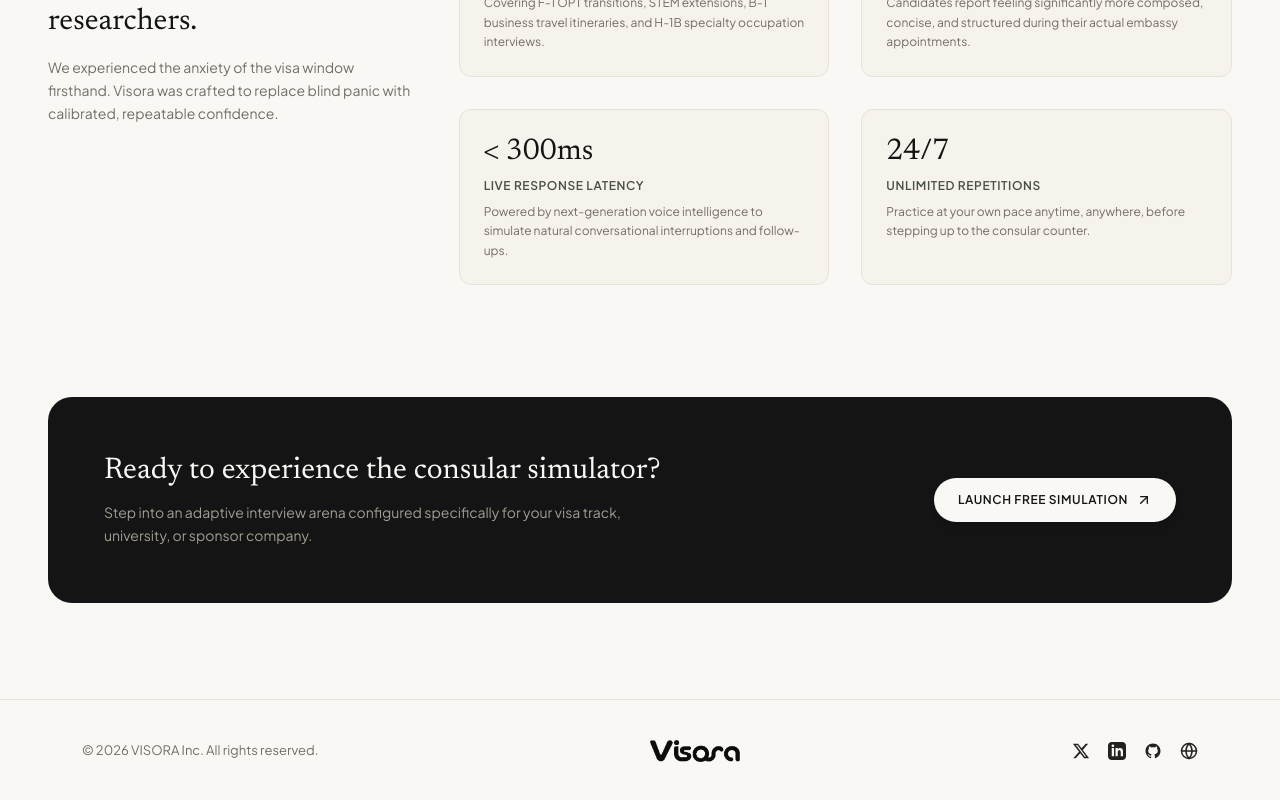
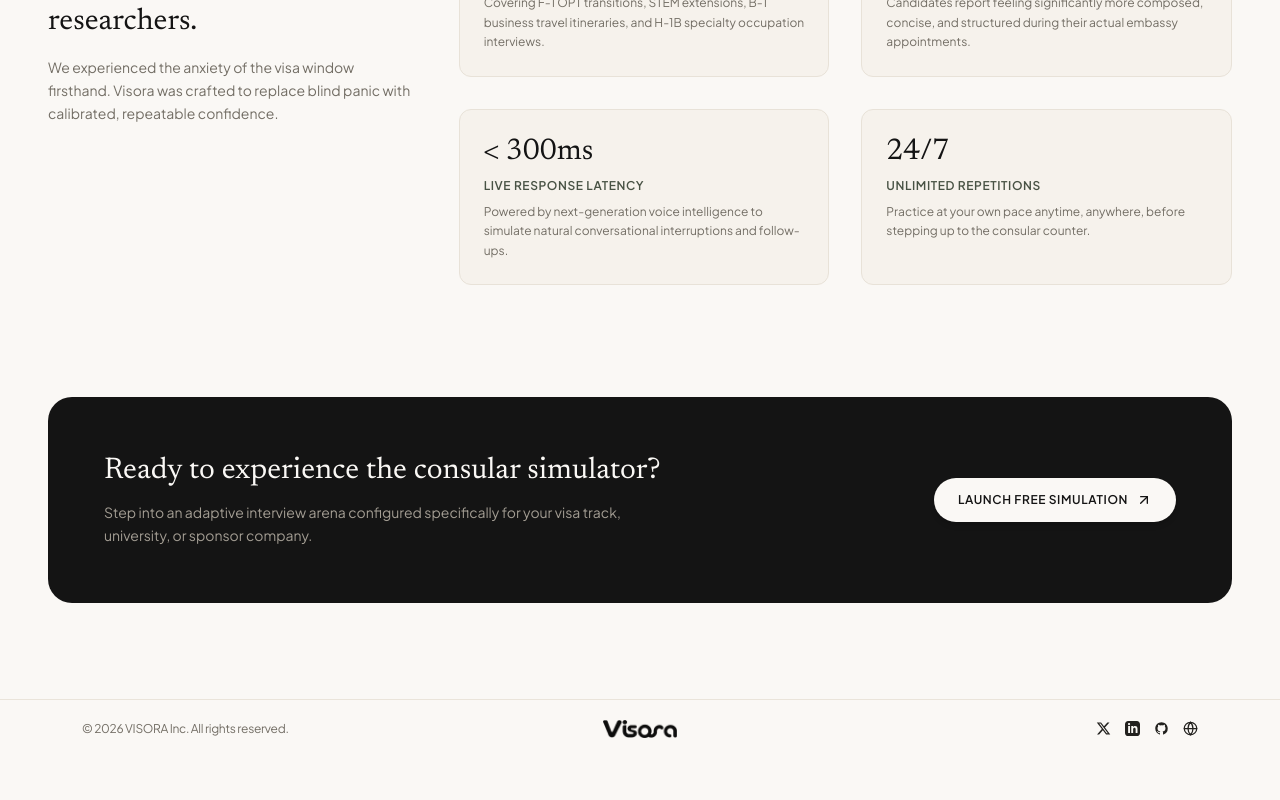
Before and after one commit to sn3hhaa/visora, a Next.js app in the folder frontend/: page /about in a window 1280 px wide. Shown: the part 1142-1942 px from the top of the page. After the commit the page ends 1900 px from the top, so only its background shows below. Built offline with nearby package versions, Linux system fonts and the light colour scheme.

Commit message:
style(footer): reduce thickness and align logo to true horizontal center

```diff
--- a/frontend/components/landing/footer/footer.tsx
+++ b/frontend/components/landing/footer/footer.tsx
@@ -15,7 +15,7 @@
     name: "X",
     href: "https://x.com",
     icon: (
-      <svg className="w-[18px] h-[18px] fill-current" viewBox="0 0 24 24" aria-hidden="true">
+      <svg className="w-[15px] h-[15px] fill-current" viewBox="0 0 24 24" aria-hidden="true">
         <path d="M18.244 2.25h3.308l-7.227 8.26 8.502 11.24H16.17l-5.214-6.817L4.99 21.75H1.68l7.73-8.835L1.254 2.25H8.08l4.713 6.231zm-1.161 17.52h1.833L7.084 4.126H5.117z" />
       </svg>
     ),
@@ -24,7 +24,7 @@
     name: "LinkedIn",
     href: "https://linkedin.com",
     icon: (
-      <svg className="w-[18px] h-[18px] fill-current" viewBox="0 0 24 24" aria-hidden="true">
+      <svg className="w-[15px] h-[15px] fill-current" viewBox="0 0 24 24" aria-hidden="true">
         <path d="M19 0h-14c-2.761 0-5 2.239-5 5v14c0 2.761 2.239 5 5 5h14c2.762 0 5-2.239 5-5v-14c0-2.761-2.238-5-5-5zm-11 19h-3v-11h3v11zm-1.5-12.268c-.966 0-1.75-.79-1.75-1.764s.784-1.764 1.75-1.764 1.75.79 1.75 1.764-.783 1.764-1.75 1.764zm13.5 12.268h-3v-5.604c0-3.368-4-3.113-4 0v5.604h-3v-11h3v1.765c1.396-2.586 7-2.777 7 2.476v6.759z" />
       </svg>
     ),
@@ -33,7 +33,7 @@
     name: "GitHub",
     href: "https://github.com",
     icon: (
-      <svg className="w-[18px] h-[18px] fill-current" viewBox="0 0 24 24" aria-hidden="true">
+      <svg className="w-[15px] h-[15px] fill-current" viewBox="0 0 24 24" aria-hidden="true">
         <path
           fillRule="evenodd"
           clipRule="evenodd"
@@ -45,33 +45,39 @@
   {
     name: "Portfolio",
     href: "https://visora.app",
-    icon: <Globe className="w-[18px] h-[18px]" />,
+    icon: <Globe className="w-[15px] h-[15px]" />,
   },
 ];
 
 export function Footer() {
   return (
     <footer className="w-full bg-[#FAF8F5] border-t border-[#EAE4DA]">
-      <div className="max-w-[1180px] mx-auto px-4 sm:px-6 lg:px-8 py-8 sm:py-10 flex flex-col sm:flex-row items-center justify-between gap-6 sm:gap-4">
+      <div className="max-w-[1180px] mx-auto px-4 sm:px-6 lg:px-8 py-4 sm:py-5">
+        <div className="grid grid-cols-1 sm:grid-cols-3 items-center gap-3 sm:gap-0">
 
-        {/* Left Side: Copyright Line */}
-        <p className="text-xs sm:text-[13px] text-[#736E65] order-2 sm:order-1 text-center sm:text-left font-normal">
+          {/* Left: Preserved Copyright Line */}
+          <div className="flex items-center justify-center sm:justify-start">
+            <p className="text-xs text-[#736E65] font-normal tracking-tight">
               © {new Date().getFullYear()} VISORA Inc. All rights reserved.
             </p>
+          </div>
 
-        {/* Mid: Logo */}
-        <div className="order-1 sm:order-2 flex items-center justify-center">
-          <Link href="/" className="inline-block hover:opacity-85 transition-opacity">
+          {/* Center: Visora Logo directly below Try Visora */}
+          <div className="flex items-center justify-center">
+            <Link
+              href="/"
+              className="inline-flex items-center justify-center hover:opacity-80 transition-opacity"
+            >
               <img
                 src="/images/visora-logo-dark.png"
                 alt="Visora"
-              className="h-5 sm:h-5.5 w-auto object-contain mix-blend-multiply"
+                className="h-4 sm:h-[18px] w-auto object-contain mix-blend-multiply"
               />
             </Link>
           </div>
 
-        {/* Right Side: 4 Social Logos */}
-        <div className="flex items-center gap-4.5 text-[#1A1916] order-3">
+          {/* Right: 4 Social Icons */}
+          <div className="flex items-center justify-center sm:justify-end gap-3.5 text-[#1A1916]">
             {SOCIAL_LINKS.map((social) => (
               <a
                 key={social.name}
@@ -79,7 +85,7 @@
                 target="_blank"
                 rel="noopener noreferrer"
                 aria-label={social.name}
-              className="text-[#22211E] hover:text-[#485244] hover:scale-105 transition-all flex items-center justify-center"
+                className="text-[#22211E] hover:text-[#485244] hover:opacity-75 transition-all flex items-center justify-center"
               >
                 {social.icon}
               </a>
@@ -87,6 +93,7 @@
           </div>
 
         </div>
+      </div>
     </footer>
   );
 }
```
Lines whose indentation alone changed are shown as unchanged.
